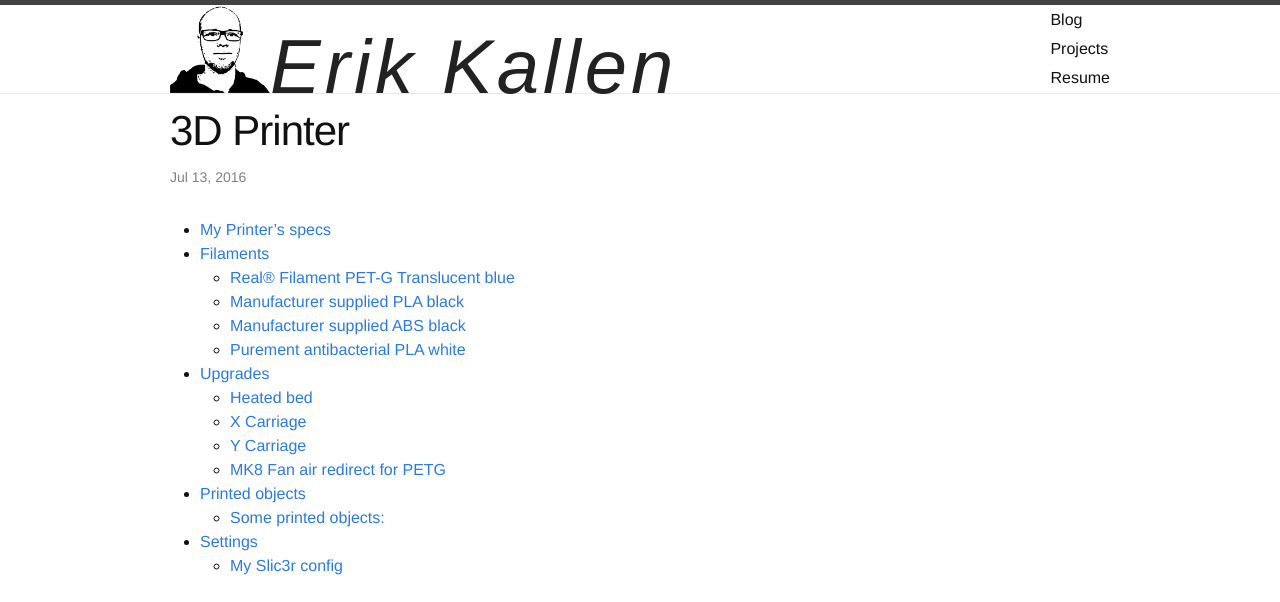
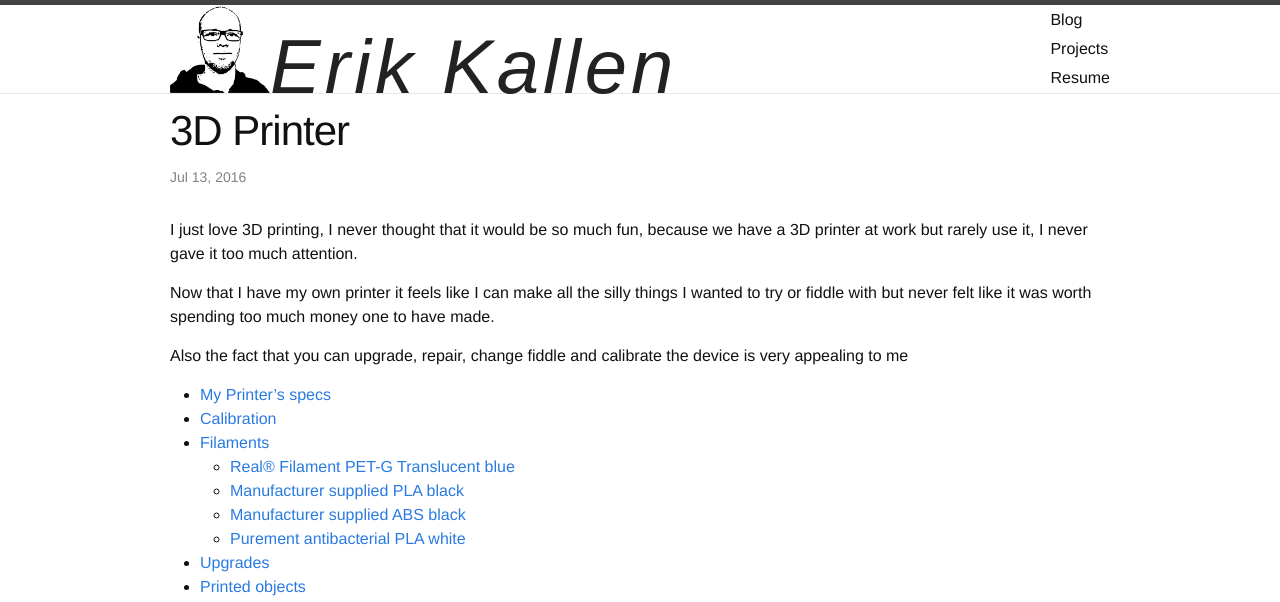
Before and after one commit to erikkallen/erikkallen.github.io, a Jekyll site: the page built from _projects/3d_printer/3d_printer.md, in a window 1280 px wide and 1400 px high. Shown: the top 602 px of the window. Built offline with Jekyll 4.4.1, drawn with Linux system fonts in a browser that asks for light colours; some web fonts are replaced; some of the changed text lies outside the part shown.

Commit message:
Cleaned up 3d printer project

```diff
--- a/_projects/3d_printer/3d_printer.md
+++ b/_projects/3d_printer/3d_printer.md
@@ -7,22 +7,31 @@ description: Making 3d objects a reality.
 thumbnail: /images/3d_printing.png
 ---
 
+I just love 3D printing, I never thought that it would be so much fun, because we have a 3D printer at work but rarely use it, I never gave it too much attention.
+
+Now that I have my own printer it feels like I can make all the silly things I wanted to try or fiddle with but never felt like it was worth spending too much money one to have made.
+
+Also the fact that you can upgrade, repair, change fiddle and calibrate the device is very appealing to me
+
 * TOC
 {:toc}
 
 ## My Printer's specs
 
-![My Printer](printer_picture.jpg){: .project-image-medium}
+![My Printer](3d_printer_e3d.jpg){: .project-image-medium}
 
 |||
-|------------------|-----------|
-| **Brand**        | TronXY    |
-| **Type**         | Prusa i3  |
-| **Extruder**     | MK8       |
-| **Heated bed**   | yes       |
+|------------------|--------------|
+| **Brand**        | TronXY       |
+| **Type**         | Prusa i3     |
+| **Extruder**     | E3D V6 |
+| **Heated bed**   | yes          |
 | **Firmware**     | [Marlin](https://github.com/erikkallen/Marlin_tronxy)    |
-| **HAL Sensor**   | PL-08N    |
+| **HAL Sensor**   | PL-08N       |
 
+## Calibration
+
+[My calibration steps](3d_printer_calibration.html)
 
 ## Filaments
 
@@ -53,27 +62,7 @@ thumbnail: /images/3d_printing.png
 
 ## Upgrades
 
-#### Heated bed
-
-* I put a piece of cardboard under the heated bed which significantly improved the warmup time.
-
-#### X Carriage
-
-* I printed a replacement X-Idler with tensioning screw from MazaaFIN [X-Idler Thing](http://www.thingiverse.com/thing:1103976)
-
-![Corner piece](x_idler.jpg){: .project-image-medium}
-
-
-#### Y Carriage
-
-* I printed a replacement Y-Idler with tensioning screws from bunjatec [Y-Idler Thing](http://www.thingiverse.com/thing:1298757)
-
-![Corner piece](y_idler.jpg){: .project-image-medium}
-
-#### MK8 Fan air redirect for PETG
-
-* I made an Air redirector because the extruder fan was blowing air on my print and the PETG filament does not like that.
-
+[The upgrades I have done to my printer](3d_printer_upgrades.html)
 
 ## Printed objects
 
```
Also changed, not shown: _layouts/project_sub.html (added, +10 -0 lines), _projects/3d_printer/3d_printer_calibration.md (added, +23 -0 lines), _projects/3d_printer/3d_printer_upgrades.md (added, +50 -0 lines), projects.md (+2 -0 lines), Gemfile.lock, _projects/3d_printer/upgrades/x_idler.jpg (renamed from _projects/3d_printer/x_idler.jpg), _projects/3d_printer/upgrades/x_motor_mount.jpg (added), _projects/3d_printer/upgrades/y_idler.jpg (renamed from _projects/3d_printer/y_idler.jpg), 2 other files.
